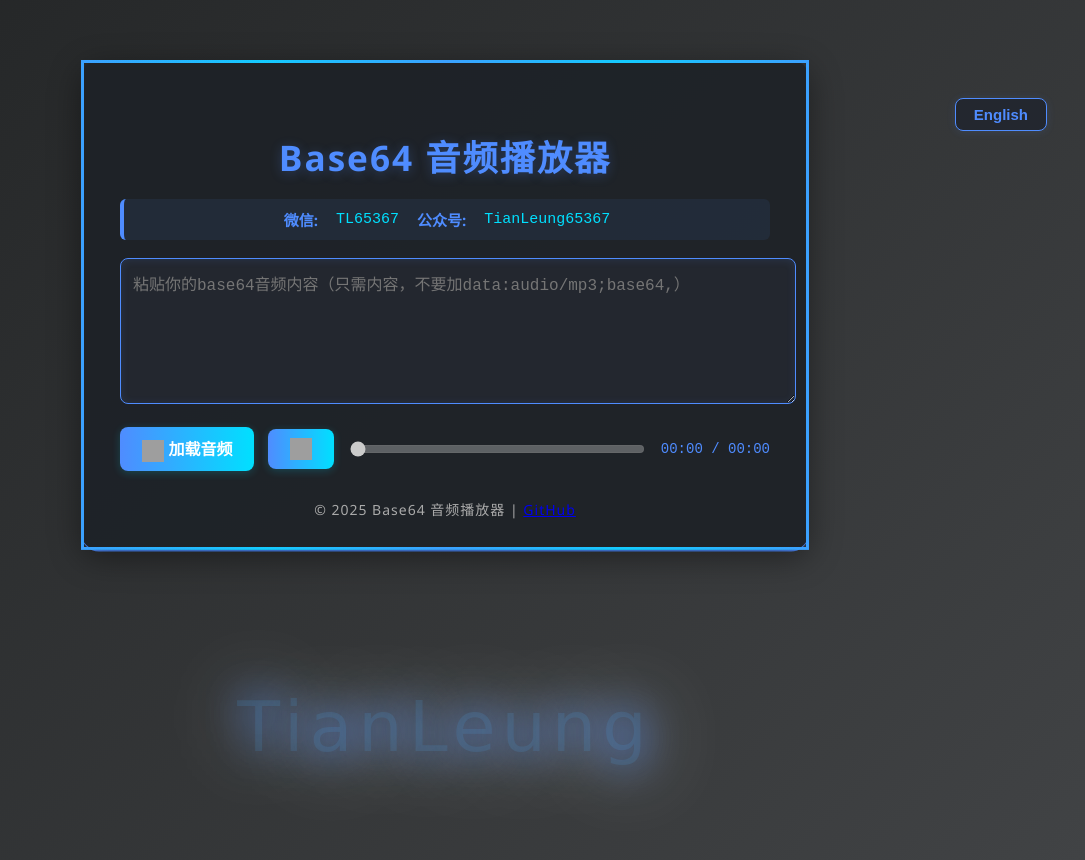
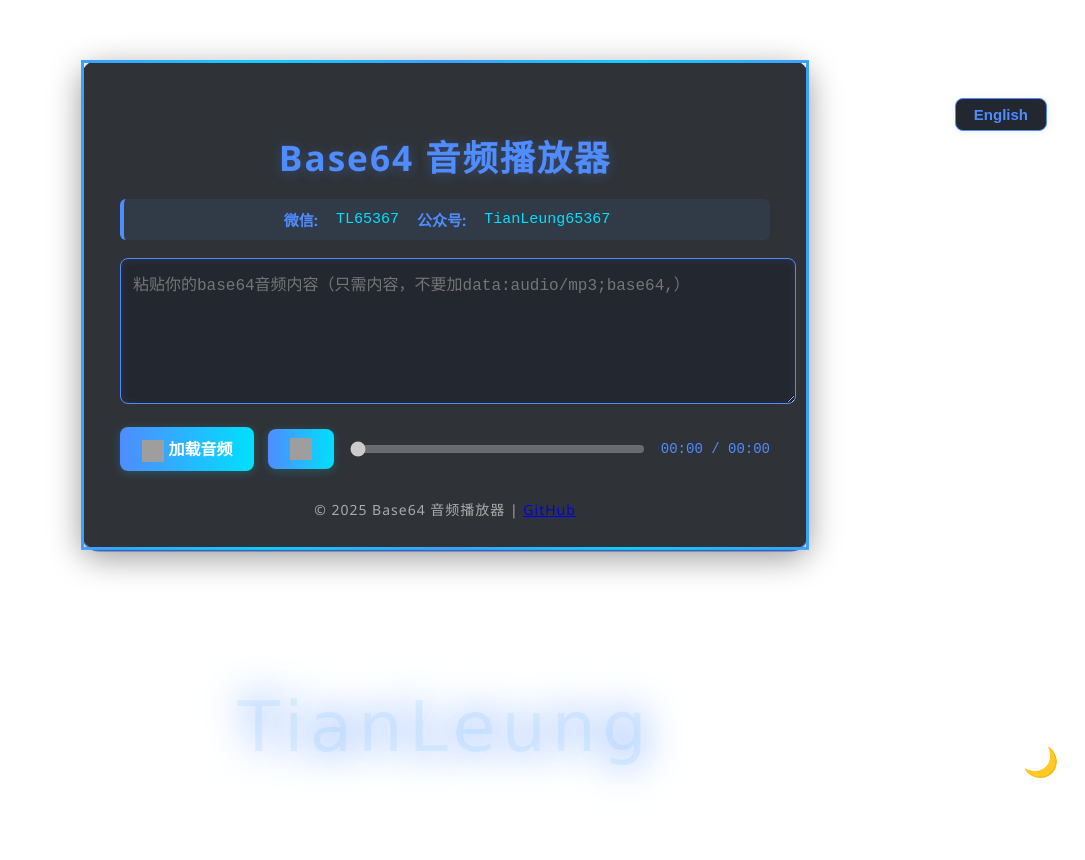
Before and after one commit to TianLeung/base64-audio-player, a plain HTML site: page index.html in a window 1280 px wide. Shown: the whole page, without its empty margins (195-1280 px from the left). Drawn offline with Linux system fonts and the light colour scheme; grey boxes are pictures that could not be loaded; a web font is replaced by a local one.

Commit message:
Update index.html

```diff
--- a/index.html
+++ b/index.html
@@ -5,14 +5,42 @@
   <title>Base64 音频播放器</title>
   <style>
     @import url('https://fonts.googleapis.com/css2?family=Zhi+Mang+Xing&display=swap');
+
+    /* === 新增样式 === */
+    html, body {
+      margin: 0; padding: 0;
+      min-height: 100vh;
+      transition: background 0.8s;
+    }
+    body.light {
+      background: #ffffff;
+    }
+    body.dark {
+      background: #111111;
+    }
+    #toggleTheme {
+      position: fixed;
+      bottom: 20px;
+      right: 20px;
+      background: none;
+      border: none;
+      font-size: 1.8rem;
+      cursor: pointer;
+      z-index: 100;
+      transition: transform 0.3s ease;
+    }
+    #toggleTheme:hover {
+      transform: scale(1.2);
+    }
+    /* === 修改原有样式 === */
     body {
       font-family: 'Segoe UI', Arial, sans-serif;
-      background: linear-gradient(135deg, #232526 0%, #414345 100%);
-      margin: 0; padding: 0;
-      min-height: 100vh;
+      /* background: linear-gradient(135deg, #232526 0%, #414345 100%);  <-- 已移除此行 */
       position: relative;
       overflow-x: hidden;
     }
+
+    /* === 以下为原有样式，保持不变 === */
     .container {
       max-width: 650px;
       margin: 60px auto 40px auto;
@@ -22,7 +50,6 @@
       padding: 38px 36px 28px 36px;
       position: relative;
       z-index: 1;
-      /* 动态跑马灯边框 */
       border: 3px solid;
       border-image: linear-gradient(270deg, #4f8cff, #00e0ff, #4f8cff, #00e0ff, #4f8cff) 1;
       animation: borderMove 4s linear infinite;
@@ -117,7 +144,6 @@
     }
     .info-label { font-weight: 700; }
     .info-value { font-family: monospace; color: #00e0ff; }
-    /* 新增签名样式 */
     .signature-bottom {
       width: 100vw;
       text-align: center;
@@ -172,8 +198,11 @@
     </div>
   </div>
   <div class="signature-bottom"><span class="signature-bottom-inner">TianLeung</span></div>
+
+  <button id="toggleTheme" title="切换白/夜模式">🌙</button>
+
   <script>
-    // 多语言文本
+    // === 原有音频播放器和语言切换脚本 ===
     const langText = {
       zh: {
         title: "Base64 音频播放器",
@@ -212,7 +241,6 @@
       document.getElementById('footer').innerHTML = langText[lang].footer + `<a href="https://github.com/TianLeung/base64-audio-player" target="_blank">GitHub</a>`;
       document.getElementById('langBtn').textContent = langText[lang].langBtn;
       document.getElementById('download').title = langText[lang].download;
-      // 微信和公众号
       document.querySelector('.info-box .info-label:nth-child(1)').textContent = langText[lang].wechat;
       document.querySelector('.info-box .info-label:nth-child(3)').textContent = langText[lang].mp;
     }
@@ -221,7 +249,6 @@
       setLang(currentLang === "zh" ? "en" : "zh");
     }
 
-    // 音频相关
     const audio = document.getElementById('audio');
     const playPauseBtn = document.getElementById('playPauseBtn');
     const playPauseIcon = document.getElementById('playPauseIcon');
@@ -283,6 +310,54 @@
 
     // 初始化为中文
     setLang("zh");
+
+    // === 新增的 Canvas 动态背景和主题切换脚本 ===
+    let nestScript;
+    const body = document.body;
+    const themeToggle = document.getElementById('toggleTheme');
+
+    const getCurrentTheme = () => {
+      return localStorage.getItem('theme') ||
+             (window.matchMedia('(prefers-color-scheme: dark)').matches ? 'dark' : 'light');
+    };
+
+    const applyTheme = (theme) => {
+      body.classList.remove('light', 'dark');
+      body.classList.add(theme);
+      themeToggle.textContent = theme === 'dark' ? '☀️' : '🌙';
+      localStorage.setItem('theme', theme);
+      loadCanvasNest(theme);
+    };
+
+    const loadCanvasNest = (theme) => {
+      // 移除旧的 canvas-nest 脚本和 canvas 元素
+      if (nestScript) nestScript.remove();
+      const oldCanvas = document.querySelector('canvas');
+      if (oldCanvas) oldCanvas.remove();
+
+      nestScript = document.createElement('script');
+      nestScript.src = "https://cdn.jsdelivr.net/npm/canvas-nest.js@2.0.4/dist/canvas-nest.min.js";
+      nestScript.onload = () => {
+        new CanvasNest(document.body, {
+          color: theme === 'dark' ? '255,255,255' : '0,0,0',
+          opacity: 0.6,
+          count: 193,
+          zIndex: -2,
+          distance: 140,
+          followMouse: true
+        });
+      };
+      document.body.appendChild(nestScript);
+    };
+
+    // 初始化主题
+    applyTheme(getCurrentTheme());
+
+    // 切换按钮事件
+    themeToggle.addEventListener('click', () => {
+      const newTheme = body.classList.contains('dark') ? 'light' : 'dark';
+      applyTheme(newTheme);
+    });
   </script>
 </body>
 </html>
```
